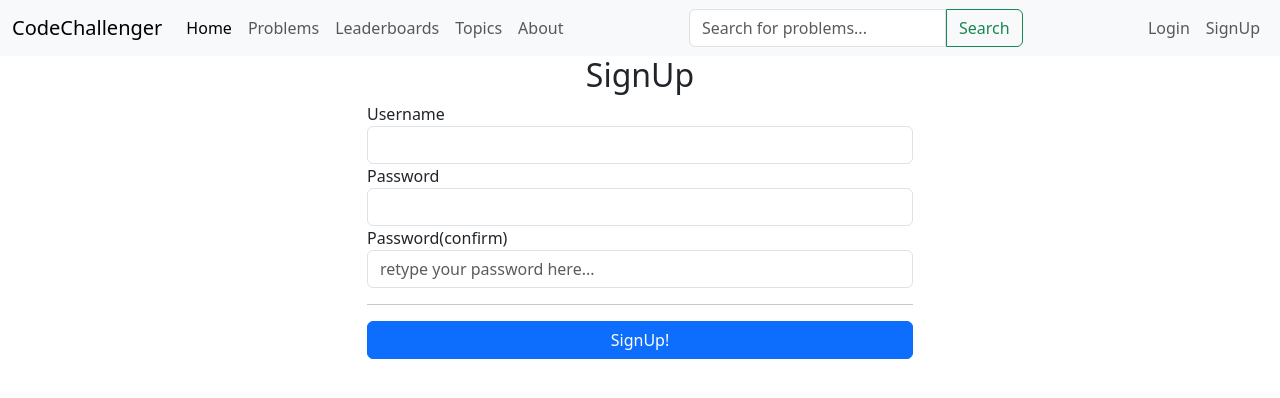
After one commit to mobinic1101/leetcode-frontend, a Flask app: page /sign-up in a window 1280 px wide. The commit adds this page. Shown: the top 398 px of the page. Run offline with Flask 3, Linux system fonts and the light colour scheme; some libraries are stand-ins or nearby versions.

Commit message:
sign-up/ complete

```diff
--- a/templates/base.html
+++ b/templates/base.html
@@ -21,13 +21,13 @@
     {% if messages %}
         {% for category, message in messages %}
             {% if category == "success" %}
-                <div class="alert alert-success alert-dismissable fade show fix-justify" role="alert">
+                <div class="alert alert-success alert-dismissible fade show fix-justify" role="alert">
                     {{ message }}
                     <button type="button" class="btn-close" data-bs-dismiss="alert" aria-label="Close">
                     <!-- <span aria-hidden="true">&times;</span> -->
                 </div>
             {% else %}
-                <div class="alert alert-danger alert-dismissable fade show fix-justify" role="alert">
+                <div class="alert alert-danger alert-dismissible fade show fix-justify" role="alert">
                     {{ message }}
                     <button type="button" class="btn-close" data-bs-dismiss="alert" aria-label="Close">
                     <!-- <span aria-hidden="true">&times;</span> -->
@@ -43,5 +43,6 @@
     {% block content %} {% endblock %}
     <script src="{{ url_for('static', filename='bootstrap/js/bootstrap.min.js') }}"></script>
     <script src="{{ url_for('static', filename='bootstrap/js/bootstrap.bundle.min.js') }}"></script>
+    {% block js %}{% endblock js %}
 </body>
 </html>
--- a/templates/navbar.html
+++ b/templates/navbar.html
@@ -79,7 +79,7 @@
           </li>
           <li class="nav-item"><hr class="dropdown-divider" /></li>
           <li class="nav-item">
-            <a href="/sign-up" class="nav-link">SignUp</a>
+            <a href="{{ url_for('views.sign_up') }}" class="nav-link">SignUp</a>
           </li>
           {% endif %}
         </ul>
--- /dev/null
+++ b/templates/sign-up.html
@@ -0,0 +1,51 @@
+{% extends "base.html" %}
+
+{% block content %}
+<div class="container">
+    <div class="row">
+        <div class="col-md-6 offset-md-3">
+            <h2 align="center">SignUp</h2>
+            <form method="post" style="display: flex; justify-content: center; flex-direction: column" id="form">
+                <div class="form-group">
+                    <label for="username">Username</label>
+                    <input type="text" class="form-control" id="username" name="username" value="{{last_used_username}}" required>
+                </div>
+                <div class="form-group">
+                    <label for="password1">Password</label>
+                    <input type="password" class="form-control" id="password1" name="password1" required>
+                    <label for="password2">Password(confirm)</label>
+                    <input type="password" class="form-control" id="password2" name="password2" placeholder="retype your password here..." required>
+                </div>
+                <hr>
+                <button type="submit" class="btn btn-primary" id="submit">SignUp!</button>
+            </form>
+        </div>
+    </div>
+</div>
+{% endblock content %}
+{% block js %}
+<script>
+    console.log("sign-up.js loaded");
+    const form = document.getElementById("form");
+    document.getElementById("form").addEventListener("submit", (e) => {
+        // Reset custom validity and styles
+        const password1 = e.target.elements.password1;
+        const password2 = e.target.elements.password2;
+        const nav = document.getElementsByTagName("nav")[0];
+
+        console.log(password1.value);
+        console.log(password2.value);
+
+        if (password1.value.length < 8) {
+            e.preventDefault();
+            form.insertAdjacentHTML("beforeend", "<p style='color: red;'>Password must be at least 8 characters long</p>");
+        }
+
+        else if (password1.value !== password2.value) {
+            e.preventDefault();
+            form.insertAdjacentHTML("beforeend", "<p style='color: red;'>Passwords don't match</p>");
+            password2.value = ""; // Clear the second password field
+        }
+    });
+</script>
+{% endblock js %}
--- a/views.py
+++ b/views.py
@@ -1,5 +1,14 @@
-from flask import Blueprint, render_template, request, session, flash, redirect, make_response
+from flask import (
+    Blueprint,
+    render_template,
+    request,
+    session,
+    flash,
+    redirect,
+    make_response,
+)
 from pprint import pprint
+from typing import Dict
 from api_client import APIClient
 from context import Context
 
@@ -23,7 +32,9 @@ def login():
     if request.method == "POST":
         username = request.form.get("username")
         password = request.form.get("password")
-        context: Context = client.post("/api-token-auth/", json={"username": username, "password": password})
+        context: Context = client.post(
+            "/api-token-auth/", json={"username": username, "password": password}
+        )
         if not context.error:
             flash("Logged in successfully", category="success")
             print("TOKEN: ", context.data.get("token"))
@@ -37,7 +48,9 @@ def login():
     last_used_username = ""
     if context.data.get("username"):
         last_used_username = context.data.get("username")
-    return render_template("login.html", **context.get_dict(), last_used_username=last_used_username)
+    return render_template(
+        "login.html", **context.get_dict(), last_used_username=last_used_username
+    )
 
 
 @views.route("/logout", methods=["POST"])
@@ -53,3 +66,36 @@ def logout():
         response.delete_cookie("token")
         return response
     return "<h1>Not logged in</h1>"
+
+
+@views.route("/sign-up", methods=["POST", "GET"])
+def sign_up():
+    page_name = sign_up.__name__.replace("-", " ").title()
+    last_used_username = ""
+    context = Context(page_name=page_name, data=client.get_quick_user_details())
+
+    if request.method == "POST":
+        username = request.form.get("username")
+        password1 = request.form.get("password1")
+        password2 = request.form.get("password2")
+
+        if password1 == password2:
+            api_response = client.post(
+                "/sign-up/",
+                json={"username": username, "password": password1},
+                extract_data=False,
+            )
+            data: Dict = api_response.json()
+            if api_response.status_code == 201:
+                token = data.get("token")
+                response = redirect("/", code=302)
+                response.set_cookie("token", token, secure=True, httponly=True)
+                flash("Signed up successfully", category="success")
+                return response
+            else:
+                flash(data.get("detail"), category="error")
+        else:
+            flash("Passwords don't match", category="error")
+        last_used_username = username
+
+    return render_template("sign-up.html", **context.get_dict(), last_used_username = last_used_username)
```
